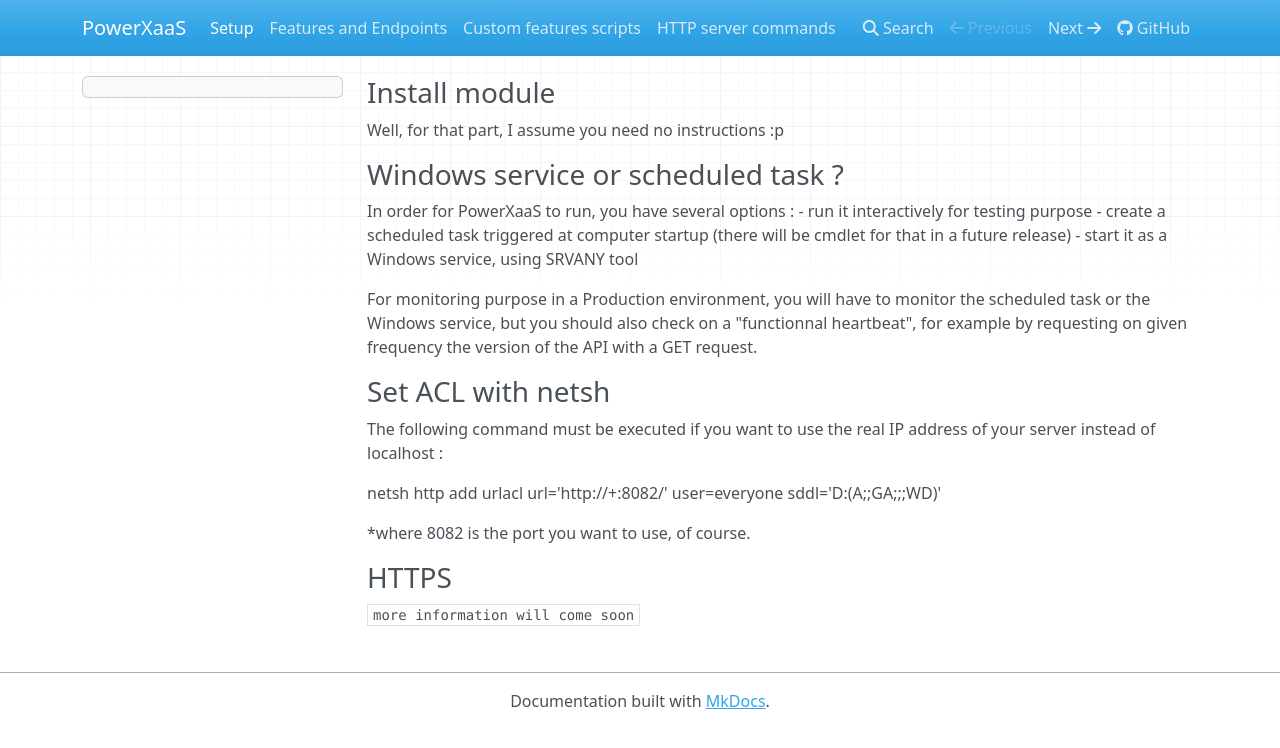
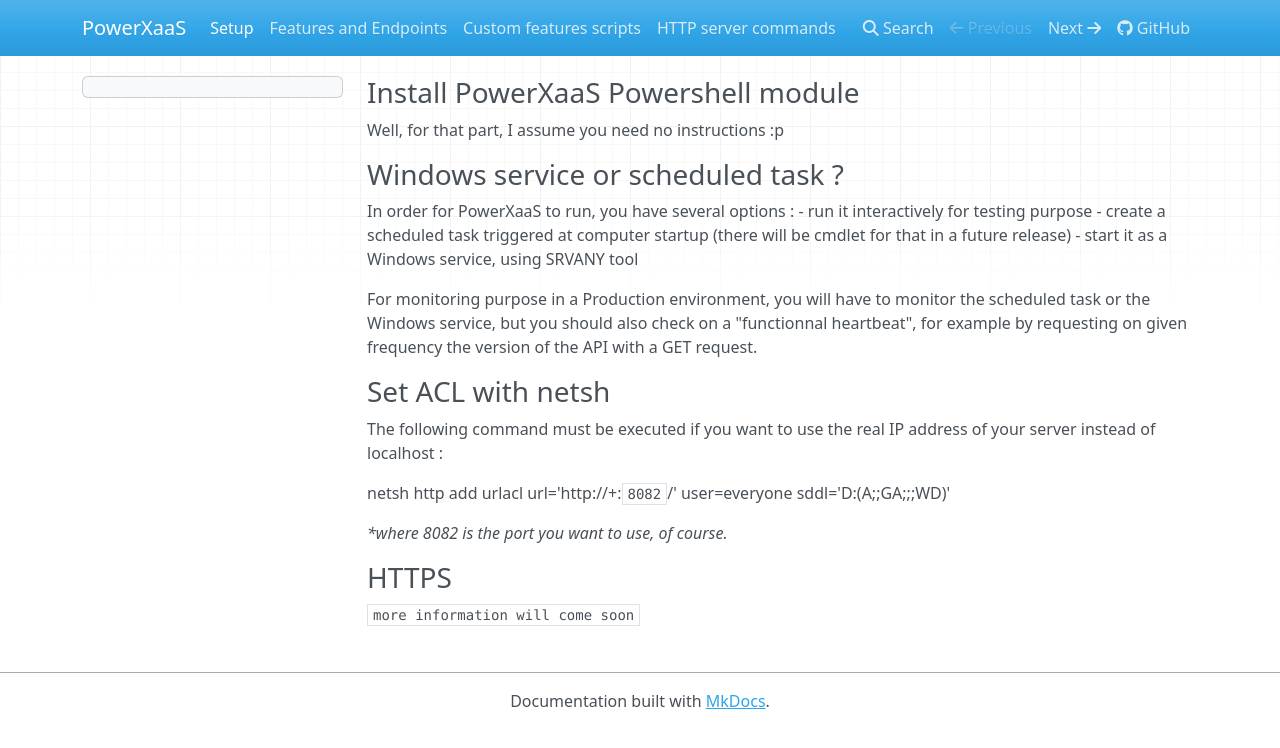
Before and after one commit to otabut/PowerXaaS, an MkDocs documentation site: the page built from docs/setup.md, in a window 1280 px wide. Shown: the top 748 px of the page. Built offline with MkDocs 1.6.1, drawn with Linux system fonts in a browser that asks for light colours; nearby versions of some CDN libraries; old or Windows-style settings are respelled for this version of MkDocs.

Commit message:
Update setup.md

```diff
--- a/docs/setup.md
+++ b/docs/setup.md
@@ -1,7 +1,8 @@
 
-### Install module
+### Install PowerXaaS Powershell module
 
 Well, for that part, I assume you need no instructions :p
+
 
 ### Windows service or scheduled task ?
 
@@ -12,13 +13,15 @@ In order for PowerXaaS to run, you have several options :
 
 For monitoring purpose in a Production environment, you will have to monitor the scheduled task or the Windows service, but you should also check on a "functionnal heartbeat", for example by requesting on given frequency the version of the API with a GET request.
 
+
 ### Set ACL with netsh
 
 The following command must be executed if you want to use the real IP address of your server instead of localhost :
 
-netsh http add urlacl url='http://+:8082/' user=everyone sddl='D:(A;;GA;;;WD)'
+netsh http add urlacl url='http://+:`8082`/' user=everyone sddl='D:(A;;GA;;;WD)'
 
-*where 8082 is the port you want to use, of course.
+_*where 8082 is the port you want to use, of course._
+
 
 ### HTTPS
 
```
